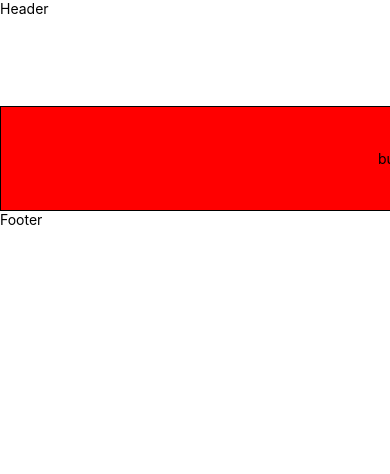
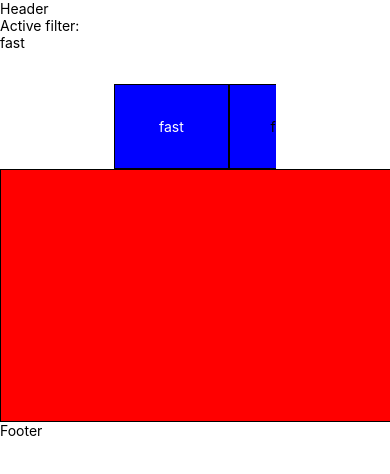
Before and after one commit to CostaNj/react-native-scroll-picker, a React Native app: screen / in a window 390 px wide. Shown: the top 474 px of the page. Built offline with nearby package versions, Linux system fonts and the light colour scheme.

Commit message:
add filters scroll

```diff
--- /dev/null
+++ b/src/components/filter-scroll-item.js
@@ -0,0 +1,17 @@
+import React from 'react'
+import {StyleSheet, View, Text, TouchableOpacity} from "react-native";
+
+
+export const FilterScrollItem = ({itemInfo, filterWidth, activeFilter}) => (
+    <View style={[styles.scrollItem, {width: filterWidth}]}>
+        <TouchableOpacity><Text style={{color: activeFilter === itemInfo.item ? 'white' : 'black'}}>{itemInfo.item}</Text></TouchableOpacity>
+    </View>
+);
+
+const styles = StyleSheet.create({
+    scrollItem: {
+        justifyContent: 'center',
+        alignItems: 'center',
+        borderWidth: 1,
+    },
+});
--- /dev/null
+++ b/src/components/filters-scroll.js
@@ -0,0 +1,39 @@
+import React, {Component} from 'react'
+import {FlatList, StyleSheet} from 'react-native'
+import {FilterScrollItem} from './filter-scroll-item'
+
+export class FiltersScroll extends Component {
+
+    componentWillReceiveProps(newProps) {
+        this.filtersListRef.scrollToIndex({animated: true, index: newProps.data.indexOf(newProps.activeFilter)});
+    }
+
+    getItemLayout = (data, index) => {
+        return ({ length: this.props.scrollWidth/7, offset: this.props.scrollWidth/7 * index, index })
+    };
+
+    render() {
+        let filterWidth = this.props.scrollWidth/7;
+        return (
+            <FlatList
+                style={[styles.scrollContainer, {marginStart: filterWidth, marginEnd: filterWidth}]}
+                ref={(ref) => { this.filtersListRef = ref; }}
+                keyExtractor={(item, index) => `${index}_${item.toString()}`}
+                initialScrollIndex={0}
+                initialNumToRender={0}
+                getItemLayout={this.getItemLayout}
+                horizontal
+                showsHorizontalScrollIndicator={false}
+                renderItem={(itemInfo) => <FilterScrollItem itemInfo={itemInfo} filterWidth={filterWidth} activeFilter={this.props.activeFilter}/>}
+                data={this.props.data}
+            />
+        )
+    }
+}
+
+const styles = StyleSheet.create({
+    scrollContainer: {
+        flex: 1,
+        backgroundColor: 'blue',
+    }
+});
--- a/src/components/main-scroll.js
+++ b/src/components/main-scroll.js
@@ -1,5 +1,5 @@
 import React, {Component} from 'react'
-import {Dimensions, FlatList, StyleSheet} from 'react-native'
+import {FlatList, StyleSheet} from 'react-native'
 import {MainScrollItem} from './main-scroll-item'
 
 export class MainScroll extends Component {
@@ -24,7 +24,7 @@ export class MainScroll extends Component {
 
     handleScrollEndDrag = (event) => {
         const {beginDragOffset} = this.state;
-        const {data, currentIndex} = this.props;
+        const {currentIndex} = this.props;
         let newIndex = this.props.currentIndex;
         let offsetDiff = event.nativeEvent.contentOffset.x - beginDragOffset;
         if(Math.abs(offsetDiff) > this.props.scrollWidth/4) {
--- a/src/components/scroll-picker.js
+++ b/src/components/scroll-picker.js
@@ -1,24 +1,53 @@
 import React, { Component } from 'react';
-import { Text, View, FlatList, Dimensions, StyleSheet } from 'react-native';
+import { Text, View, Dimensions, StyleSheet } from 'react-native';
 import {MainScroll} from './main-scroll';
+import {FiltersScroll} from "./filters-scroll";
 
-const dataFromProps = [{value: 'burger', type: 'fast'}, {value: 'nuggets', type: 'fast'}, {value: 'meat', type: 'restaurant'}];
+const dataFromServer = [
+        {value: '1', type: 'fast1'},
+        {value: '2', type: 'fast2'},
+        {value: '3', type: 'restaurant'},
+        {value: '4', type: 'fast'},
+        {value: '5', type: 'fast'},
+        {value: '6', type: 'restaurant'},
+        {value: '7', type: 'fast'},
+        {value: '8', type: 'fast3'},
+        {value: '9', type: 'restaurant'},
+        {value: '10', type: 'restaurant'},
+        {value: '11', type: 'fast4'},
+        {value: '12', type: 'fast45'},
+        {value: '13', type: 'restaurant'},
+        {value: '14', type: 'restaurant'}
+    ];
+
+const compareItems = (item1,item2) => {
+    if (item1.type < item2.type)
+        return -1;
+    if (item1.type > item2.type)
+        return 1;
+    return 0;
+};
+
 
 export class ScrollPicker extends Component {
 
     state = {
         currentIndex: 0,
-        data: dataFromProps,
+        data: dataFromServer.sort(compareItems),
+        filters: [...new Set(dataFromServer.map((item)=>item.type))].sort(),
+        activeFilter: dataFromServer.sort(compareItems)[0].type,
         beginDragOffset: 0,
         scrollWidth: Dimensions.get('screen').width,
     };
 
+
     handleUpdateScrollPosition = (currentIndex) => {
         this.setState((prevState) => ({
-            data: prevState.data.length - 2 !== currentIndex ? prevState.data : [...prevState.data, ...dataFromProps],
-            currentIndex
+            data: prevState.data.length - 2 !== currentIndex ? prevState.data : [...prevState.data, ...dataFromServer],
+            currentIndex,
+            activeFilter: prevState.data[currentIndex].type
         }))
-    }
+    };
 
     handleChangeOrientation = () => {
         this.setState({
@@ -28,19 +57,29 @@ export class ScrollPicker extends Component {
 
 
     render() {
-        console.log('data: ', this.state.data);
         return (
             <View onLayout={this.handleChangeOrientation} style={styles.container}>
-                <View style={styles.header}>
+                <View style={{flex: 1}}>
                     <Text>Header</Text>
+                    <Text>Active filter:</Text>
+                    <Text>{this.state.activeFilter}</Text>
                 </View>
+                <View style={{flex: 1}}>
+                    <FiltersScroll
+                        data={this.state.filters}
+                        scrollWidth={this.state.scrollWidth}
+                        activeFilter={this.state.activeFilter}
+                    />
+                </View>
+                <View style={{flex: 3}}>
                     <MainScroll
                         data={this.state.data}
                         currentIndex={this.state.currentIndex}
                         scrollWidth={this.state.scrollWidth}
                         updateScrollPosition = {this.handleUpdateScrollPosition}
                     />
-                <View style={styles.footer}>
+                </View>
+                <View style={{flex: 5}}>
                     <Text>Footer</Text>
                 </View>
             </View>
```
Lines whose indentation alone changed are shown as unchanged.
